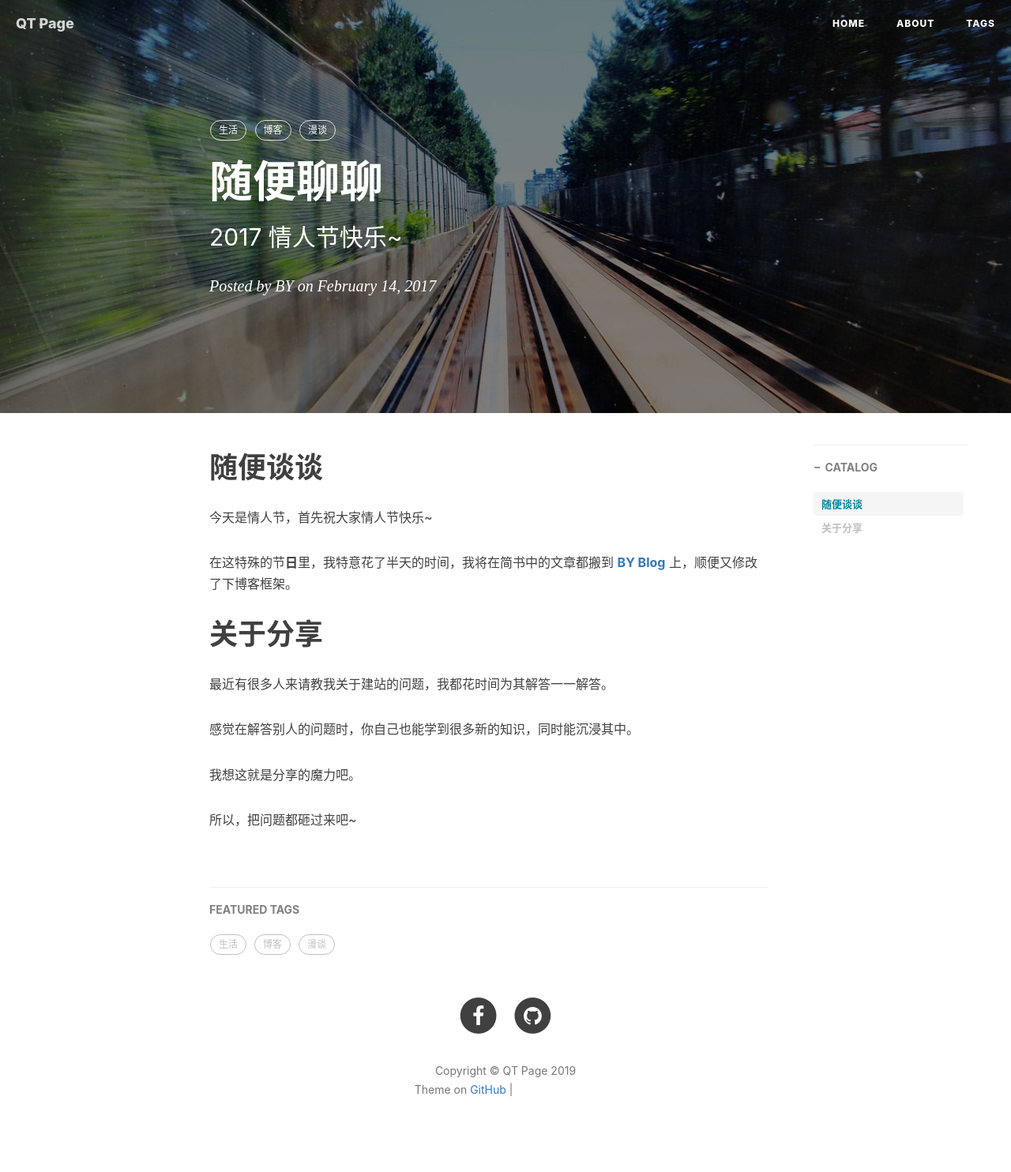
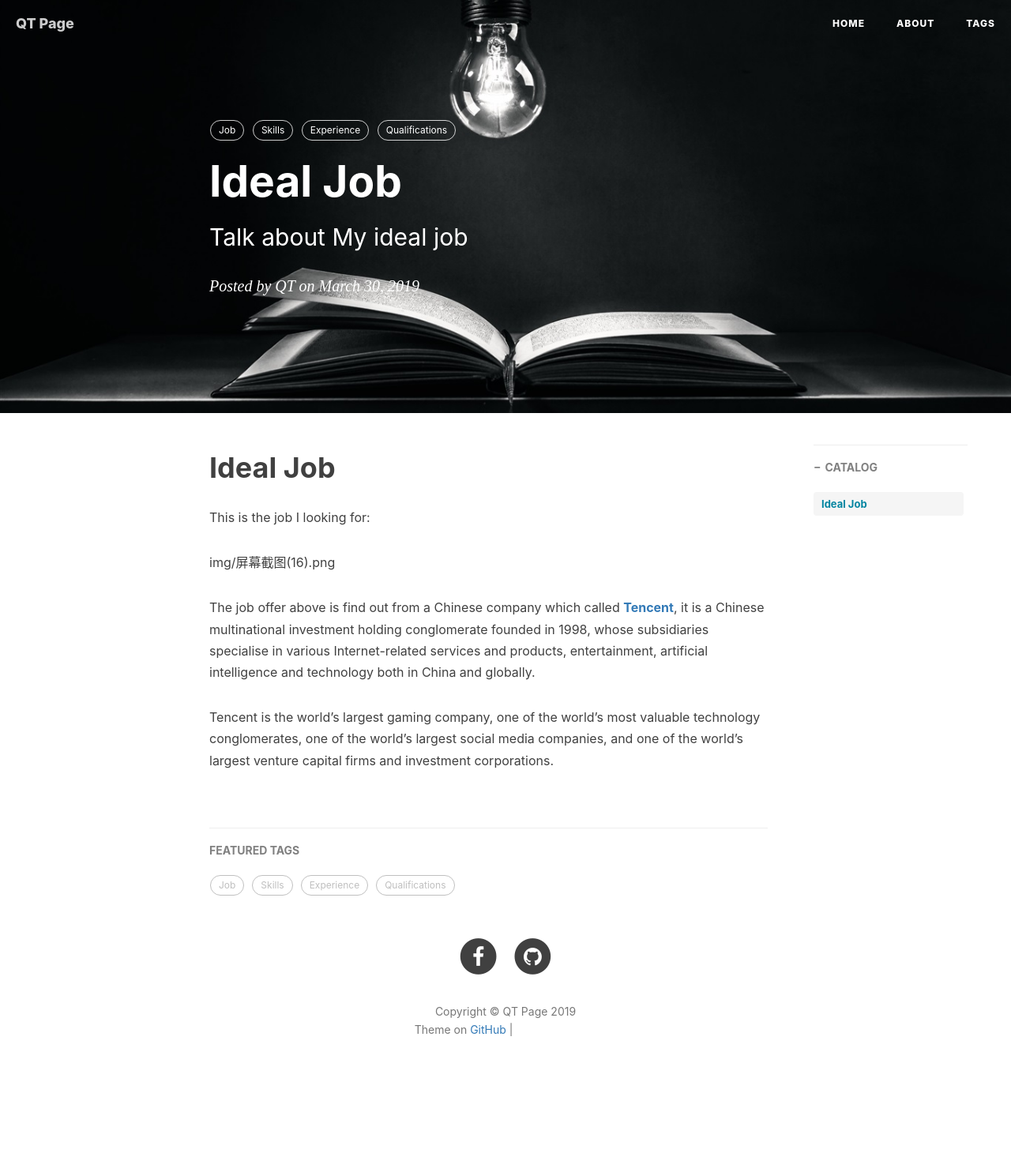
Before and after one commit to s3695944/QianyuTeng.github.io, a Jekyll site: the page built from _posts/2017-02-14-随便聊聊.md, in a window 1280 px wide. Shown: the whole page at 79% size. Built offline with Jekyll 4.4.1, drawn with Linux system fonts in a browser that asks for light colours; nearby versions of some CDN libraries; comment, search, counter and statistics services are not loaded; after the commit the page ends 1408 px from its top, so only the background shows below that; grey boxes are pictures that could not be loaded.

Commit message:
Update 2017-02-14-随便聊聊.md

```diff
--- a/_posts/2017-02-14-随便聊聊.md
+++ b/_posts/2017-02-14-随便聊聊.md
@@ -1,29 +1,24 @@
 ---
 layout:     post
-title:      随便聊聊
-subtitle:   2017 情人节快乐~
-date:       2017-02-14
-author:     BY
-header-img: img/post-bg-2015.jpg
+title:      Ideal Job
+subtitle:   Talk about My ideal job
+date:       30-03-2019
+author:     QT
+header-img: img/Light-bulb-book-darkness_1366x768.jpg
 catalog: true
 tags:
-    - 生活
-    - 博客
-    - 漫谈
+    - Job
+    - Skills
+    - Experience
+    - Qualifications
 ---
 
-# 随便谈谈
+# Ideal Job
 
-今天是情人节，首先祝大家情人节快乐~
+This is the job I looking for:
 
-在这特殊的节**日**里，我特意花了半天的时间，我将在简书中的文章都搬到 [**BY Blog**](http://qiubaiying.github.io) 上，顺便又修改了下博客框架。
+img/屏幕截图(16).png
 
-# 关于分享
+The job offer above is find out from a Chinese company which called [**Tencent**](https://join.qq.com/post.php?post=103&pid=1), it is a Chinese multinational investment holding conglomerate founded in 1998, whose subsidiaries specialise in various Internet-related services and products, entertainment, artificial intelligence and technology both in China and globally.
 
-最近有很多人来请教我关于建站的问题，我都花时间为其解答一一解答。
-
-感觉在解答别人的问题时，你自己也能学到很多新的知识，同时能沉浸其中。
-
-我想这就是分享的魔力吧。
-
-所以，把问题都砸过来吧~
+Tencent is the world's largest gaming company, one of the world's most valuable technology conglomerates, one of the world's largest social media companies, and one of the world's largest venture capital firms and investment corporations.
```
